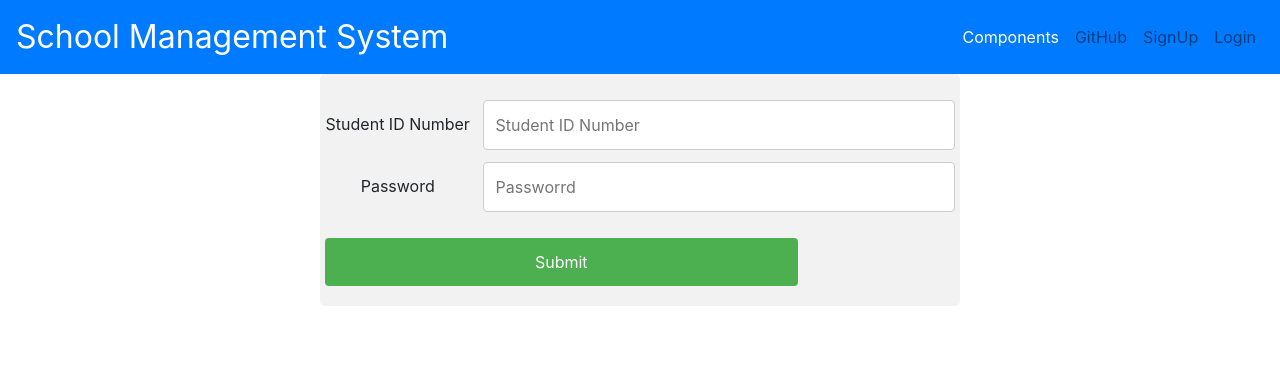
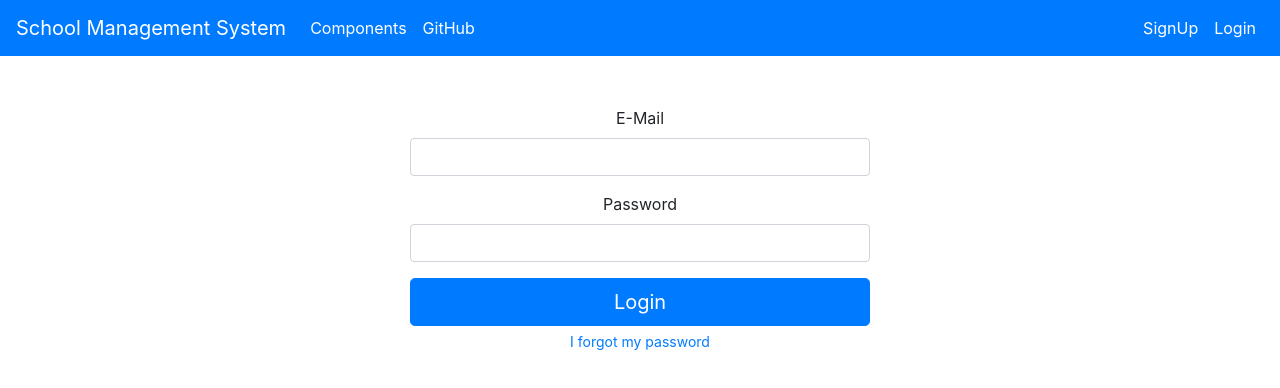
Before and after one commit to gihanrcg/af_final_project, a React (Create React App) app in the folder client/: page /login in a window 1280 px wide. Shown: the top 388 px of the page. Built offline with nearby package versions, Linux system fonts and the light colour scheme.

Commit message:
basic login frontend and backend added

```diff
--- a/client/src/App.js
+++ b/client/src/App.js
@@ -18,11 +18,8 @@ function App() {
         <Route exact path="/" render={() => (
           <HomePage />
         )} />
-
         <Route path="/createUser" component={CreateUser} />
         <Route path="/login" component={Login} />
-
-
       </div>
     </Router>
   );
--- a/client/src/gihan/components/Login/Login.js
+++ b/client/src/gihan/components/Login/Login.js
@@ -1,36 +1,106 @@
 import React from 'react';
-import './login.css'
+import LoadingScreen from "../LoadingScreen/LoadingScreen";
+import {Button, Col, Form, FormGroup, Input, Label, Row} from "reactstrap";
+import axios from "axios";
+import swal from "sweetalert";
 
-class Login extends React.Component{
+import './login.css';
+import { NotificationContainer, NotificationManager } from 'react-notifications';
 
-    render(){
-        return(
-            <div align="center">
-                <div className="main_dev">
-            <form action="/action_page.php">
-              <div className="row">
-                <div className="col-25">
-                  <label for="fname">Student ID Number</label>
+class Login extends React.Component {
+    constructor(props) {
+        super(props);
+        this.state = {
+            isLoading: false
+        }
+    }
+
+    onChangeHandler = e => {
+        this.setState({
+            [e.target.name]: e.target.value
+        })
+    }
+
+    onSubmitHandler = e => {
+
+        e.preventDefault();
+        this.setState({
+            isLoading: true
+        })
+        axios({
+            method: 'post',
+            url: '/api/users/isValidUser',
+            headers: {},
+            data:
+                {
+                    "email": this.state.email,
+                    "password": this.state.password
+                }
+
+        }).then(res => {
+            this.setState({
+                isLoading: false
+            })
+           console.log(res)
+            if (res.data.data === true) {
+
+                swal({
+                    title: "Nice!",
+                    text: "You are Logged in successfully..!",
+                    icon: "success",
+                    button: "Go back to home",
+                }).then((value) => {
+                    if (value) {
+                        window.location.replace("/");
+                    }
+                });
+
+            } else {
+                NotificationManager.error("Invalid Credentials","Try Again",2500);
+            }
+        });
+
+
+    }
+
+    render() {
+        return (
+            <div>
+                <NotificationContainer/>
+                {this.state.isLoading && <LoadingScreen/>}
+
+                <div align="center" style={{marginTop:'50px'}}>
+                    <div className="main_form">
+                        <Form className="main_form" onSubmit={this.onSubmitHandler}>
+                            <Row form>
+                                <Col md={12}>
+                                    <FormGroup>
+                                        <Label for="">E-Mail</Label>
+                                        <Input type="email" name="email" id="email" onChange={this.onChangeHandler}/>
+
+                                    </FormGroup>
+                                </Col>
+
+                            </Row>
+                            <Row form>
+                                <Col md={12}>
+                                    <FormGroup>
+                                        <Label for="">Password</Label>
+                                        <Input type="password" name="password" id="password"
+                                               onChange={this.onChangeHandler}/>
+
+                                    </FormGroup>
+                                </Col>
+
+                            </Row>
+
+
+                            <Button size="lg" block color="primary">Login</Button>
+                            <Button color="link" size="sm">I forgot my password</Button>
+                        </Form>
+                    </div>
                 </div>
-                <div className="col-75">
-                  <input type="text" id="fname" name="firstname" placeholder="Student ID Number"/>
-                </div>
-              </div>
-              <div className="row">
-                <div className="col-25">
-                  <label for="lname">Password</label>
-                </div>
-                <div className="col-75">
-                  <input type="text" id="lname" name="lastname" placeholder="Passworrd" />
-                </div>
-              </div>
-              <div className="row">
-                <input type="submit" value="Submit" />
-              </div>
-            </form>
-          </div>
-            </div>
-        );
+            </div>);
     }
 
 
--- a/client/src/gihan/components/Login/login.css
+++ b/client/src/gihan/components/Login/login.css
@@ -1,77 +1,9 @@
-* {
-    box-sizing: border-box;
-}
-
-input[type=text],
-select,
-textarea {
-    width: 100%;
-    padding: 12px;
-    border: 1px solid #ccc;
-    border-radius: 4px;
-    resize: vertical;
-}
-
-label {
-    padding: 12px 12px 12px 0;
-    display: inline-block;
-}
-
-input[type=submit] {
-
-    background-color: #4CAF50;
-    color: white;
-    padding: 12px 20px;
-    border: none;
-    border-radius: 4px;
-    cursor: pointer;
-    float: right;
-    width: 75%;
-    margin-top: 20px;
-}
-
-input[type=submit]:hover {
-    background-color: #45a049;
-}
-
-.main_dev {
-    border-radius: 5px;
-    background-color: #f2f2f2;
-    padding: 20px;
-    width: 50%
-}
-
-.col-25 {
-    float: left;
-    width: 25%;
-    margin-top: 6px;
-}
-
-.col-75 {
-    float: left;
-    width: 75%;
-    margin-top: 6px;
-}
-
-
-/* Clear floats after the columns */
-
-.row:after {
-    content: "";
-    display: table;
-    clear: both;
+.main_form{
+    width: 60%;
 }
 
 @media screen and (max-width: 600px) {
-    .col-25,
-    .col-75 {
-        width: 100%;
-        margin-top: 0;
-    }
-    .main_dev {
-        width: 100%
-    }
-    .input[type=submit] {
-        width: 100%;
+    .main_form{
+        width: 90%;
     }
 }
--- a/client/src/gihan/components/header/Header.js
+++ b/client/src/gihan/components/header/Header.js
@@ -1,4 +1,5 @@
 import React from 'react';
+import './HeaderStyles.css';
 
 import {
     Collapse,
@@ -15,7 +16,6 @@ import {
 } from 'reactstrap';
 
 
-
 class Header extends React.Component {
 
     constructor(props) {
@@ -23,7 +23,8 @@ class Header extends React.Component {
 
         this.toggle = this.toggle.bind(this);
         this.state = {
-            isOpen: false
+            isOpen: false,
+            isLoggedIn: false
         };
     }
 
@@ -35,48 +36,50 @@ class Header extends React.Component {
 
     render() {
         return (
-            <div>
-        <Navbar   expand="md" color="primary"  light >
-          <NavbarBrand href="/" style={{color:'white',fontSize:'32px'}}>School Management System</NavbarBrand>
-          <NavbarToggler onClick={this.toggle} />
+
+            <Navbar className="nav_styles" expand="lg" color="primary" light>
+                <NavbarBrand href="/" className="navbar-brand" style={{color: 'white'}}>School Management
+                    System</NavbarBrand>
+                {/*<div className="navbar-dark navbar-toggler-icon navbar-toggler" style={{color:'white',background:'white'}}/>*/}
+                <NavbarToggler onClick={this.toggle} className="navbar-dark" style={{color: 'white'}}/>
                 <Collapse isOpen={this.state.isOpen} navbar>
-            <Nav className="ml-auto" navbar >
+
+                    <Nav className="" navbar>
                         <NavItem>
-                <NavLink href="/components/" style={{color:'white'}}>Components</NavLink>
+                            <NavLink href="/components/" style={{color: 'white'}}
+                                     className="nav_link_styles">Components</NavLink>
                         </NavItem>
                         <NavItem>
-                <NavLink href="https://github.com/reactstrap/reactstrap">GitHub</NavLink>
-              </NavItem>
-              <NavItem>
-                <NavLink href="/createUser">SignUp</NavLink>
-              </NavItem>
-              <NavItem>
-                <NavLink href="/login">Login</NavLink>
+                            <NavLink href="https://github.com/reactstrap/reactstrap" style={{color: 'white'}}
+                                     className="nav_link_styles">GitHub</NavLink>
                         </NavItem>
 
 
+                    </Nav>
+                    <Nav className="ml-auto" navbar>
+                        <NavItem>
+                            <NavLink href="/createUser" className="nav_link_styles"
+                                     style={{color: 'white'}}>SignUp</NavLink>
+                        </NavItem>
 
-              {/* <UncontrolledDropdown nav inNavbar>
-                <DropdownToggle nav caret>
-                  Options
-                </DropdownToggle>
-                <DropdownMenu right>
-                  <DropdownItem>
-                    Option 1
-                  </DropdownItem>
-                  <DropdownItem>
-                    Option 2
-                  </DropdownItem>
-                  <DropdownItem divider />
-                  <DropdownItem>
-                    Reset
-                  </DropdownItem>
-                </DropdownMenu>
-              </UncontrolledDropdown> */}
+
+                        {this.state.isLoggedIn &&
+                        <NavItem>
+                            <NavLink href="/logout" className="nav_link_styles"
+                                     style={{color: 'white'}}>Logout</NavLink>
+                        </NavItem>
+                        }
+
+                        {!this.state.isLoggedIn &&
+                        <NavItem>
+                            <NavLink href="/login" className="nav_link_styles" style={{color: 'white'}}>Login</NavLink>
+                        </NavItem>
+                        }
                     </Nav>
+
                 </Collapse>
             </Navbar>
-      </div>
+
         );
     }
 }
```
Also changed, not shown: client/src/gihan/components/header/HeaderStyles.css (added), 1 other file (tests, documents, lock files or other folders). Lines whose indentation alone changed are shown as unchanged.
